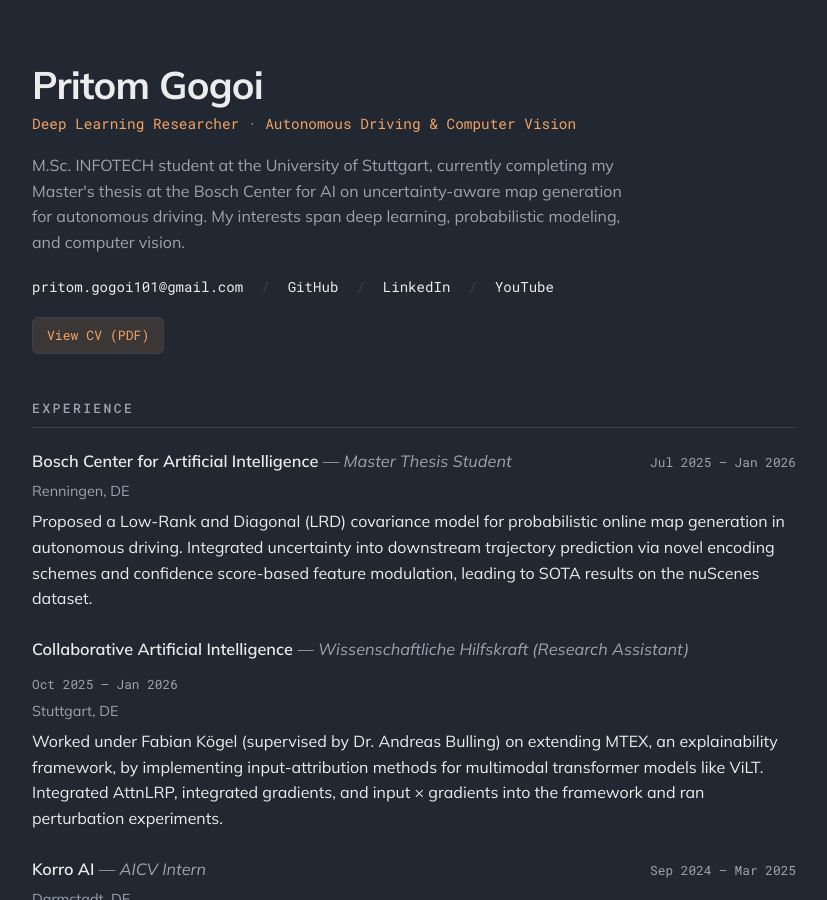
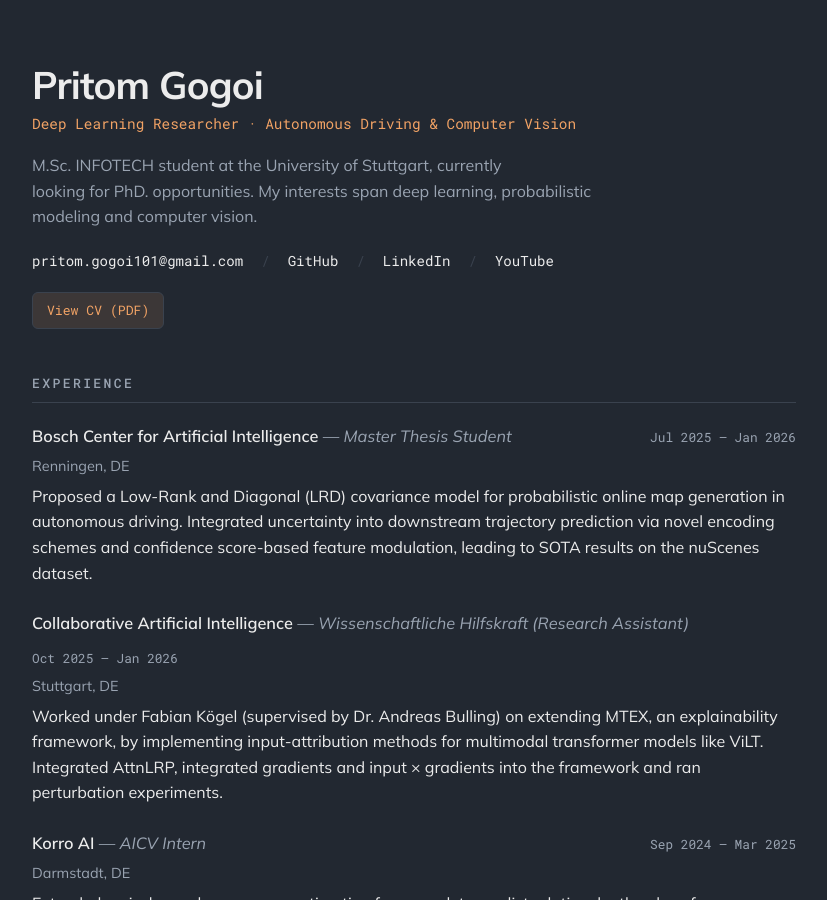
Before and after one commit to rusty-electron/rusty-electron.github.io, a Jekyll site: the page built from resume/index.html, in a window 1280 px wide and 900 px high. Shown: the whole window, without its empty margins (226-1053 px from the left). Built offline with Jekyll 4.4.1, drawn with Linux system fonts in a browser that asks for light colours; some of the changed text lies outside the part shown.

Commit message:
migrate domain to github.io and polish resume/homepage content
- Replace rustyelectron.live with rusty-electron.github.io in README,
  resume footer, and 2021 blog post
- Update resume bio (open to PhD opportunities) and remove Oxford commas
- Refresh homepage interests

Co-Authored-By: Claude Opus 4.8 <noreply@anthropic.com>

```diff
--- a/_data/resume.yml
+++ b/_data/resume.yml
@@ -8,10 +8,9 @@
 name: Pritom Gogoi
 tagline: "Deep Learning Researcher · Autonomous Driving & Computer Vision"
 bio: >-
-  M.Sc. INFOTECH student at the University of Stuttgart, currently completing
-  my Master's thesis at the Bosch Center for AI on uncertainty-aware map
-  generation for autonomous driving. My interests span deep learning,
-  probabilistic modeling, and computer vision.
+  M.Sc. INFOTECH student at the University of Stuttgart, currently <br>looking for
+  PhD. opportunities. My interests span deep learning, probabilistic modeling
+  and computer vision.
 
 email: pritom.gogoi101@gmail.com
 
@@ -49,7 +48,7 @@ experience:
       Worked under Fabian Kögel (supervised by Dr. Andreas Bulling) on extending
       MTEX, an explainability framework, by implementing input-attribution methods
       for multimodal transformer models like ViLT. Integrated AttnLRP, integrated
-      gradients, and input × gradients into the framework and ran perturbation experiments.
+      gradients and input × gradients into the framework and ran perturbation experiments.
 
   - title: Korro AI
     role: AICV Intern
@@ -104,7 +103,7 @@ education:
     detail: "Grade: 1.5"
     bullets:                                                     # (markdown ok)
       - "**Master's Thesis:** Uncertainty-Aware Map Generation for Motion Prediction in Autonomous Driving."
-      - "**Research Project — Diffusion-based Gaze Estimation:** A gaze-estimation-from-a-distance model using conditional score-based diffusion to model the temporal coordination between gaze, head, and body orientations."
+      - "**Research Project — Diffusion-based Gaze Estimation:** A gaze-estimation-from-a-distance model using conditional score-based diffusion to model the temporal coordination between gaze, head and body orientations."
       - "**Relevant Coursework:** Deep Learning, Machine Learning, Matrix Computations in Signal Processing, Computer Architecture & Organization, Operating Systems, GPU Programming, Signals and Systems."
 
   - title: Assam Engineering College
@@ -155,7 +154,7 @@ projects:
   - title: Open-Source Implementations of Research Papers
     description: >-
       Implementations of Computer Vision and Deep Learning papers — CGAN, Neural Style
-      Transfer, Convolutional Pose Machines, and more.
+      Transfer, Convolutional Pose Machines and more.
     link: https://github.com/rusty-electron
     link_label: github
 
--- a/resume/index.html
+++ b/resume/index.html
@@ -250,7 +250,7 @@ permalink: /resume/
   </section>
 
   <footer>
-    <a href="/">← rustyelectron.live</a>
+    <a href="/">← rusty-electron.github.io</a>
   </footer>
 
 </main>
```
Also changed, not shown: index.md (+3 -3 lines), random/_posts/2021-06-07-random-post.md (+1 -1 lines), README.md.
